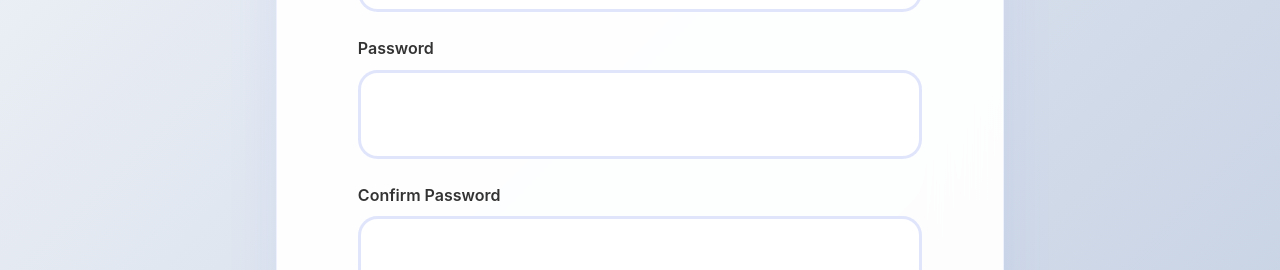
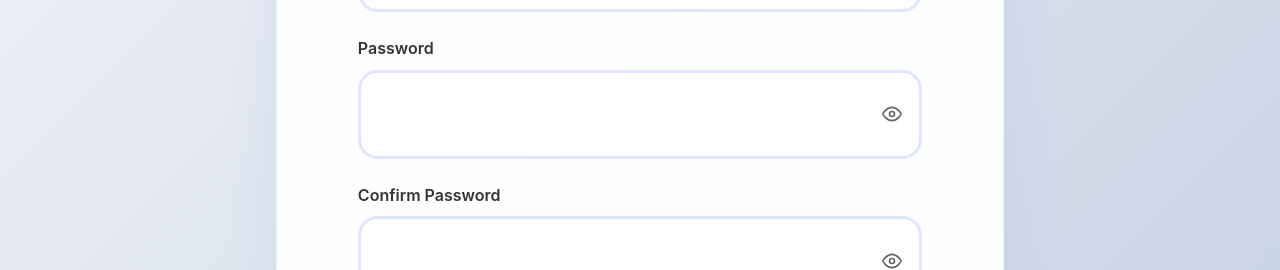
Before and after one commit to ThisbeSchoJo/moodring, a React (Create React App) app in the folder client/: page /signup in a window 1280 px wide. Shown: the part 530-800 px from the top of the page. Built offline with nearby package versions, Linux system fonts and the light colour scheme.

Commit message:
Added an eye icon to the password inputs so users can toggle between privacy mode and seeing the text

```diff
--- a/client/src/components/Login.js
+++ b/client/src/components/Login.js
@@ -8,6 +8,7 @@
   const [password, setPassword] = useState("");
   const [error, setError] = useState("");
   const [isLoading, setIsLoading] = useState(false);
+  const [showPassword, setShowPassword] = useState(false);
   const navigate = useNavigate();
   const location = useLocation();
   const { login } = useAuth();
@@ -29,6 +30,10 @@
     }
 
     setIsLoading(false);
+  };
+
+  const togglePasswordVisibility = () => {
+    setShowPassword(!showPassword);
   };
 
   return (
@@ -56,13 +61,51 @@
 
           <div className="form-group">
             <label htmlFor="password">Password</label>
+            <div className="password-input-container">
               <input
-              type="password"
+                type={showPassword ? "text" : "password"}
                 id="password"
                 value={password}
                 onChange={(e) => setPassword(e.target.value)}
                 required
               />
+              <button
+                type="button"
+                className="password-toggle"
+                onClick={togglePasswordVisibility}
+                aria-label={showPassword ? "Hide password" : "Show password"}
+              >
+                {showPassword ? (
+                  <svg
+                    width="20"
+                    height="20"
+                    viewBox="0 0 24 24"
+                    fill="none"
+                    stroke="currentColor"
+                    strokeWidth="2"
+                    strokeLinecap="round"
+                    strokeLinejoin="round"
+                  >
+                    <path d="M17.94 17.94A10.07 10.07 0 0 1 12 20c-7 0-11-8-11-8a18.45 18.45 0 0 1 5.06-5.94M9.9 4.24A9.12 9.12 0 0 1 12 4c7 0 11 8 11 8a18.5 18.5 0 0 1-2.16 3.19m-6.72-1.07a3 3 0 1 1-4.24-4.24"></path>
+                    <line x1="1" y1="1" x2="23" y2="23"></line>
+                  </svg>
+                ) : (
+                  <svg
+                    width="20"
+                    height="20"
+                    viewBox="0 0 24 24"
+                    fill="none"
+                    stroke="currentColor"
+                    strokeWidth="2"
+                    strokeLinecap="round"
+                    strokeLinejoin="round"
+                  >
+                    <path d="M1 12s4-8 11-8 11 8 11 8-4 8-11 8-11-8-11-8z"></path>
+                    <circle cx="12" cy="12" r="3"></circle>
+                  </svg>
+                )}
+              </button>
+            </div>
           </div>
 
           <button type="submit" className="login-button" disabled={isLoading}>
--- a/client/src/components/Signup.js
+++ b/client/src/components/Signup.js
@@ -9,6 +9,8 @@
   const [confirmPassword, setConfirmPassword] = useState("");
   const [error, setError] = useState("");
   const [isLoading, setIsLoading] = useState(false);
+  const [showPassword, setShowPassword] = useState(false);
+  const [showConfirmPassword, setShowConfirmPassword] = useState(false);
   const navigate = useNavigate();
 
   const handleSubmit = async (e) => {
@@ -47,6 +49,14 @@
     }
   };
 
+  const togglePasswordVisibility = () => {
+    setShowPassword(!showPassword);
+  };
+
+  const toggleConfirmPasswordVisibility = () => {
+    setShowConfirmPassword(!showConfirmPassword);
+  };
+
   return (
     <div className="signup-container">
       <div className="signup-form">
@@ -70,25 +80,103 @@
 
           <div className="form-group">
             <label htmlFor="password">Password</label>
+            <div className="password-input-container">
               <input
-              type="password"
+                type={showPassword ? "text" : "password"}
                 id="password"
                 value={password}
                 onChange={(e) => setPassword(e.target.value)}
                 required
                 minLength="6"
               />
+              <button
+                type="button"
+                className="password-toggle"
+                onClick={togglePasswordVisibility}
+                aria-label={showPassword ? "Hide password" : "Show password"}
+              >
+                {showPassword ? (
+                  <svg
+                    width="20"
+                    height="20"
+                    viewBox="0 0 24 24"
+                    fill="none"
+                    stroke="currentColor"
+                    strokeWidth="2"
+                    strokeLinecap="round"
+                    strokeLinejoin="round"
+                  >
+                    <path d="M17.94 17.94A10.07 10.07 0 0 1 12 20c-7 0-11-8-11-8a18.45 18.45 0 0 1 5.06-5.94M9.9 4.24A9.12 9.12 0 0 1 12 4c7 0 11 8 11 8a18.5 18.5 0 0 1-2.16 3.19m-6.72-1.07a3 3 0 1 1-4.24-4.24"></path>
+                    <line x1="1" y1="1" x2="23" y2="23"></line>
+                  </svg>
+                ) : (
+                  <svg
+                    width="20"
+                    height="20"
+                    viewBox="0 0 24 24"
+                    fill="none"
+                    stroke="currentColor"
+                    strokeWidth="2"
+                    strokeLinecap="round"
+                    strokeLinejoin="round"
+                  >
+                    <path d="M1 12s4-8 11-8 11 8 11 8-4 8-11 8-11-8-11-8z"></path>
+                    <circle cx="12" cy="12" r="3"></circle>
+                  </svg>
+                )}
+              </button>
+            </div>
           </div>
 
           <div className="form-group">
             <label htmlFor="confirmPassword">Confirm Password</label>
+            <div className="password-input-container">
               <input
-              type="password"
+                type={showConfirmPassword ? "text" : "password"}
                 id="confirmPassword"
                 value={confirmPassword}
                 onChange={(e) => setConfirmPassword(e.target.value)}
                 required
               />
+              <button
+                type="button"
+                className="password-toggle"
+                onClick={toggleConfirmPasswordVisibility}
+                aria-label={
+                  showConfirmPassword ? "Hide password" : "Show password"
+                }
+              >
+                {showConfirmPassword ? (
+                  <svg
+                    width="20"
+                    height="20"
+                    viewBox="0 0 24 24"
+                    fill="none"
+                    stroke="currentColor"
+                    strokeWidth="2"
+                    strokeLinecap="round"
+                    strokeLinejoin="round"
+                  >
+                    <path d="M17.94 17.94A10.07 10.07 0 0 1 12 20c-7 0-11-8-11-8a18.45 18.45 0 0 1 5.06-5.94M9.9 4.24A9.12 9.12 0 0 1 12 4c7 0 11 8 11 8a18.5 18.5 0 0 1-2.16 3.19m-6.72-1.07a3 3 0 1 1-4.24-4.24"></path>
+                    <line x1="1" y1="1" x2="23" y2="23"></line>
+                  </svg>
+                ) : (
+                  <svg
+                    width="20"
+                    height="20"
+                    viewBox="0 0 24 24"
+                    fill="none"
+                    stroke="currentColor"
+                    strokeWidth="2"
+                    strokeLinecap="round"
+                    strokeLinejoin="round"
+                  >
+                    <path d="M1 12s4-8 11-8 11 8 11 8-4 8-11 8-11-8-11-8z"></path>
+                    <circle cx="12" cy="12" r="3"></circle>
+                  </svg>
+                )}
+              </button>
+            </div>
           </div>
 
           <button type="submit" className="signup-button" disabled={isLoading}>
--- a/client/src/styling/login.css
+++ b/client/src/styling/login.css
@@ -73,6 +73,44 @@
   transform: translateY(-1px);
 }
 
+.password-input-container {
+  position: relative;
+  display: flex;
+  align-items: center;
+}
+
+.password-input-container input {
+  padding-right: 60px; /* Make room for the eye icon */
+}
+
+.password-toggle {
+  position: absolute;
+  right: 12px;
+  top: 50%;
+  transform: translateY(-50%);
+  background: none;
+  border: none;
+  cursor: pointer;
+  color: #666;
+  padding: 8px;
+  border-radius: 6px;
+  transition: all 0.3s ease;
+  display: flex;
+  align-items: center;
+  justify-content: center;
+}
+
+.password-toggle:hover {
+  color: #667eea;
+  background: rgba(102, 126, 234, 0.1);
+}
+
+.password-toggle:focus {
+  outline: none;
+  color: #667eea;
+  background: rgba(102, 126, 234, 0.1);
+}
+
 .login-button {
   width: 100%;
   padding: 16px;
--- a/client/src/styling/signup.css
+++ b/client/src/styling/signup.css
@@ -73,6 +73,44 @@
   transform: translateY(-1px);
 }
 
+.password-input-container {
+  position: relative;
+  display: flex;
+  align-items: center;
+}
+
+.password-input-container input {
+  padding-right: 60px; /* Make room for the eye icon */
+}
+
+.password-toggle {
+  position: absolute;
+  right: 12px;
+  top: 50%;
+  transform: translateY(-50%);
+  background: none;
+  border: none;
+  cursor: pointer;
+  color: #666;
+  padding: 8px;
+  border-radius: 6px;
+  transition: all 0.3s ease;
+  display: flex;
+  align-items: center;
+  justify-content: center;
+}
+
+.password-toggle:hover {
+  color: #667eea;
+  background: rgba(102, 126, 234, 0.1);
+}
+
+.password-toggle:focus {
+  outline: none;
+  color: #667eea;
+  background: rgba(102, 126, 234, 0.1);
+}
+
 .signup-button {
   width: 100%;
   padding: 16px;
```
Lines whose indentation alone changed are shown as unchanged.
